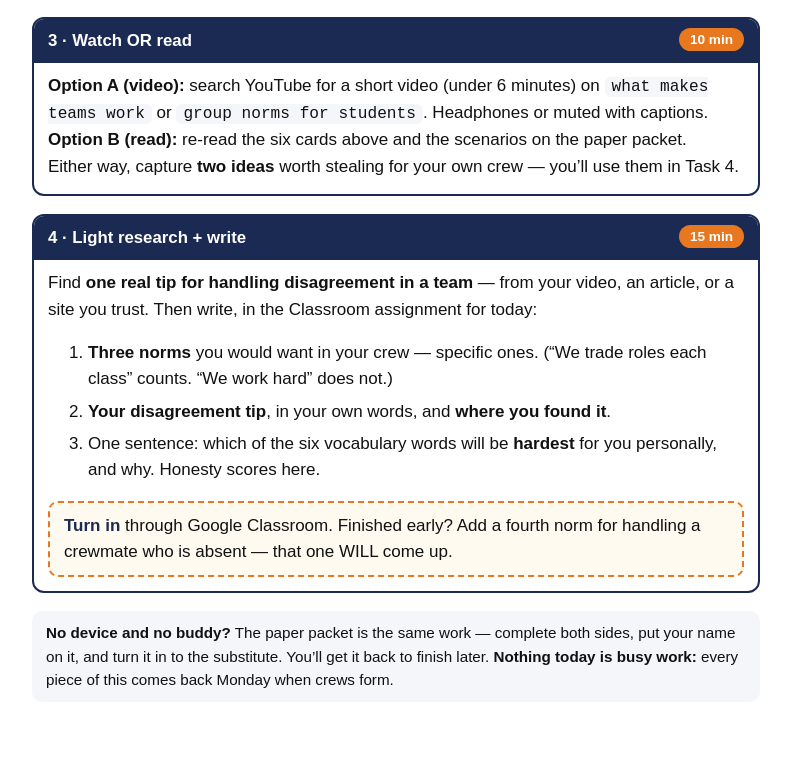
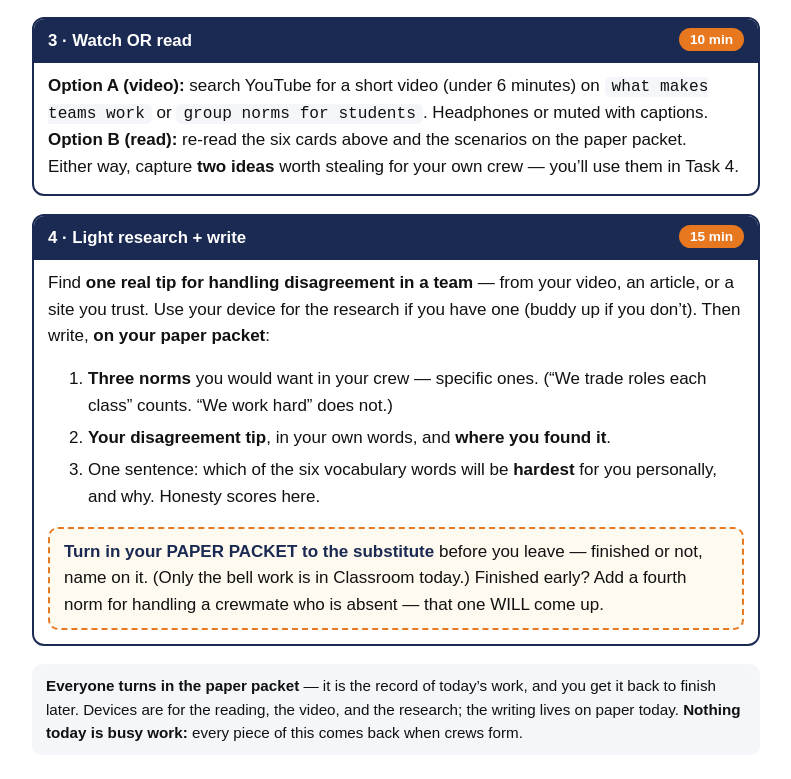
Before and after one commit to markalanjohnston/canutillo-cs, a plain HTML site: page class/working-in-crews/index.html in a window 1280 px wide. Shown: the part 886-1665 px from the top of the page, without its empty margins (244-1035 px from the left). Before the commit the page ends 1628 px from the top, so only its background shows below. Drawn offline with Linux system fonts and the light colour scheme.

Commit message:
Working in Crews: written work turns in on paper; devices for research only

```diff
--- a/class/working-in-crews/index.html
+++ b/class/working-in-crews/index.html
@@ -72,20 +72,23 @@ Work alone or buddy up with ONE neighbor if you don&rsquo;t have a device.</p>
 
 <div class="task"><h2>4 · Light research + write <span class="min">15 min</span></h2><div class="body">
   Find <b>one real tip for handling disagreement in a team</b> &mdash; from your video, an article,
-  or a site you trust. Then write, in the Classroom assignment for today:
+  or a site you trust. Use your device for the research if you have one (buddy up if you don&rsquo;t).
+  Then write, <b>on your paper packet</b>:
   <ol>
     <li><b>Three norms</b> you would want in your crew &mdash; specific ones. (&ldquo;We trade roles each
         class&rdquo; counts. &ldquo;We work hard&rdquo; does not.)</li>
     <li><b>Your disagreement tip</b>, in your own words, and <b>where you found it</b>.</li>
     <li>One sentence: which of the six vocabulary words will be <b>hardest</b> for you personally, and why. Honesty scores here.</li>
   </ol>
-  <div class="write"><b>Turn in</b> through Google Classroom. Finished early? Add a fourth norm
+  <div class="write"><b>Turn in your PAPER PACKET to the substitute</b> before you leave &mdash; finished
+  or not, name on it. (Only the bell work is in Classroom today.) Finished early? Add a fourth norm
   for handling a crewmate who is absent &mdash; that one WILL come up.</div>
 </div></div>
 
-<div class="note"><b>No device and no buddy?</b> The paper packet is the same work &mdash; complete
-both sides, put your name on it, and turn it in to the substitute. You&rsquo;ll get it back to finish
-later. <b>Nothing today is busy work:</b> every piece of this comes back Monday when crews form.</div>
+<div class="note"><b>Everyone turns in the paper packet</b> &mdash; it is the record of today&rsquo;s
+work, and you get it back to finish later. Devices are for the reading, the video, and the research;
+the writing lives on paper today. <b>Nothing today is busy work:</b> every piece of this comes back
+when crews form.</div>
 
 </main>
 </body>
```
